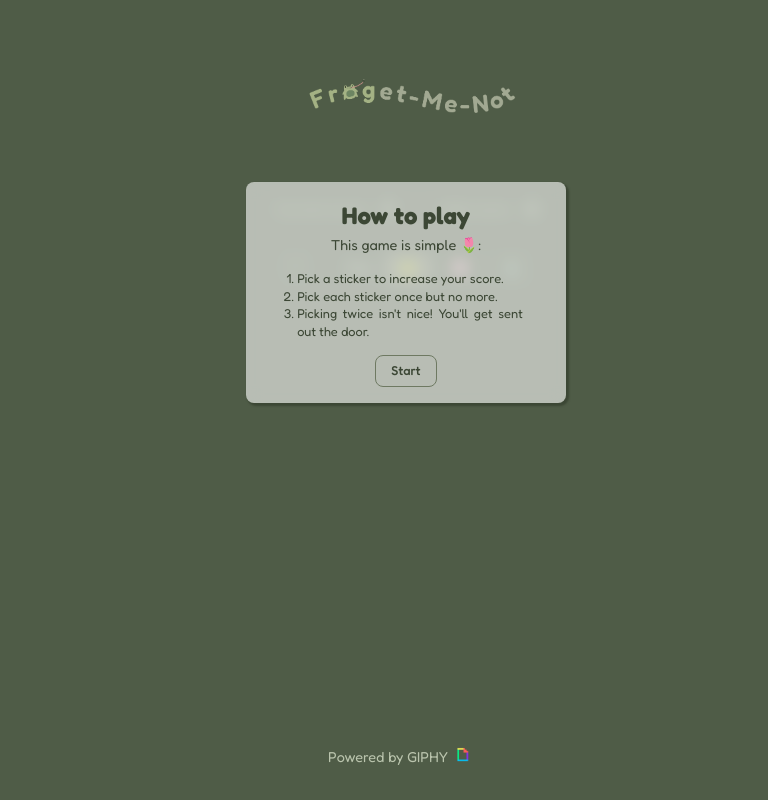
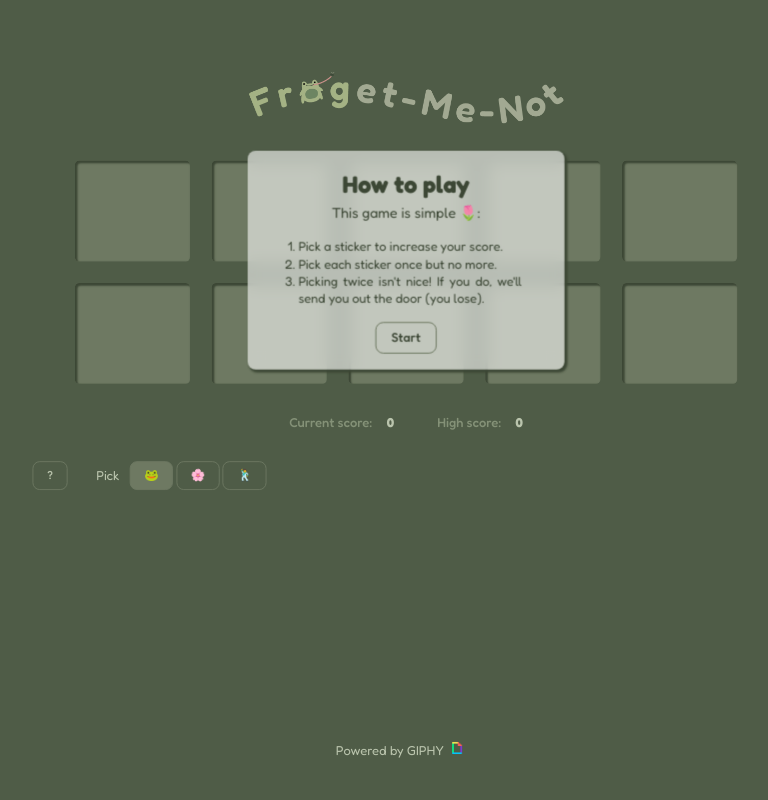
Before and after one commit to denaliazhi/forget-me-not, a React (Vite) app: page / in a window 1280 px wide. Shown: the whole page, without its empty margins (234-1002 px from the left). Built offline with nearby package versions, Linux system fonts and the light colour scheme.

Commit message:
fix: load empty board at start so layout doesn't shift when stickers are added

```diff
--- a/src/App.css
+++ b/src/App.css
@@ -1,12 +1,13 @@
 #root {
-  max-width: 900px;
+  max-width: 830px;
   margin: 0 auto;
-  padding: 2rem;
   text-align: center;
 
   display: flex;
   flex-direction: column;
   justify-content: space-between;
+
+  transform: scale(0.9);
 }
 
 #title {
@@ -15,7 +16,7 @@
   background-size: contain;
   background-repeat: no-repeat;
   background-position: center;
-  width: 80%;
+  width: 32rem;
   height: 4rem;
   margin: 2rem;
 }
@@ -28,9 +29,11 @@ dialog {
   background-color: #eef0eda8;
   backdrop-filter: blur(0.5rem);
   border: none;
-  margin: 1rem auto;
+  margin: auto;
   color: var(--darker-accent);
   box-shadow: 2px 2px 2px 1px var(--darker-accent);
+
+  transform: scale(1.1);
 }
 
 dialog ol {
@@ -62,7 +65,7 @@ dialog ol {
   border-radius: 0.3rem;
   box-shadow: inset 2px 2px 2px 1px var(--darker-accent);
   height: 7rem;
-  width: clamp(5rem, 20%, 8rem);
+  width: 8rem;
   display: flex;
   align-items: center;
   justify-content: center;
--- a/src/components/Game.jsx
+++ b/src/components/Game.jsx
@@ -2,11 +2,14 @@ import { useState } from "react";
 import { useEffect } from "react";
 import { Slot } from "./Slot";
 import { Message } from "./Message";
+import { text } from "../text";
 
 export function Game({ play, setPlay, term }) {
   const [score, setScore] = useState(0);
   const [highScore, setHighScore] = useState(0);
-  const [stickers, setStickers] = useState([]);
+  const [stickers, setStickers] = useState(
+    new Array(10).fill(text.placeholder)
+  );
   const [lastMove, setLastMove] = useState(-1);
 
   const query = {
--- a/src/components/Slot.jsx
+++ b/src/components/Slot.jsx
@@ -14,7 +14,7 @@ export function Slot({ sticker, handleClick }) {
         }
       }}
     >
-      <img src={sticker.url} alt="A sticker" />
+      {sticker.url ? <img src={sticker.url} alt="A sticker" /> : null}
     </div>
   );
 }
--- a/src/text.js
+++ b/src/text.js
@@ -1,7 +1,7 @@
 export const text = {
   directions: `Pick a sticker to increase your score.
               Pick each sticker once but no more.
-              Picking twice isn't nice! You'll get sent out the door.`,
+              Picking twice isn't nice! If you do, we'll send you out the door (you lose).`,
   themes: [
     {
       label: "🐸",
@@ -16,4 +16,10 @@ export const text = {
       term: "party",
     },
   ],
+  placeholder: [
+    {
+      id: crypto.randomUUID(),
+      url: false,
+    },
+  ],
 };
```
